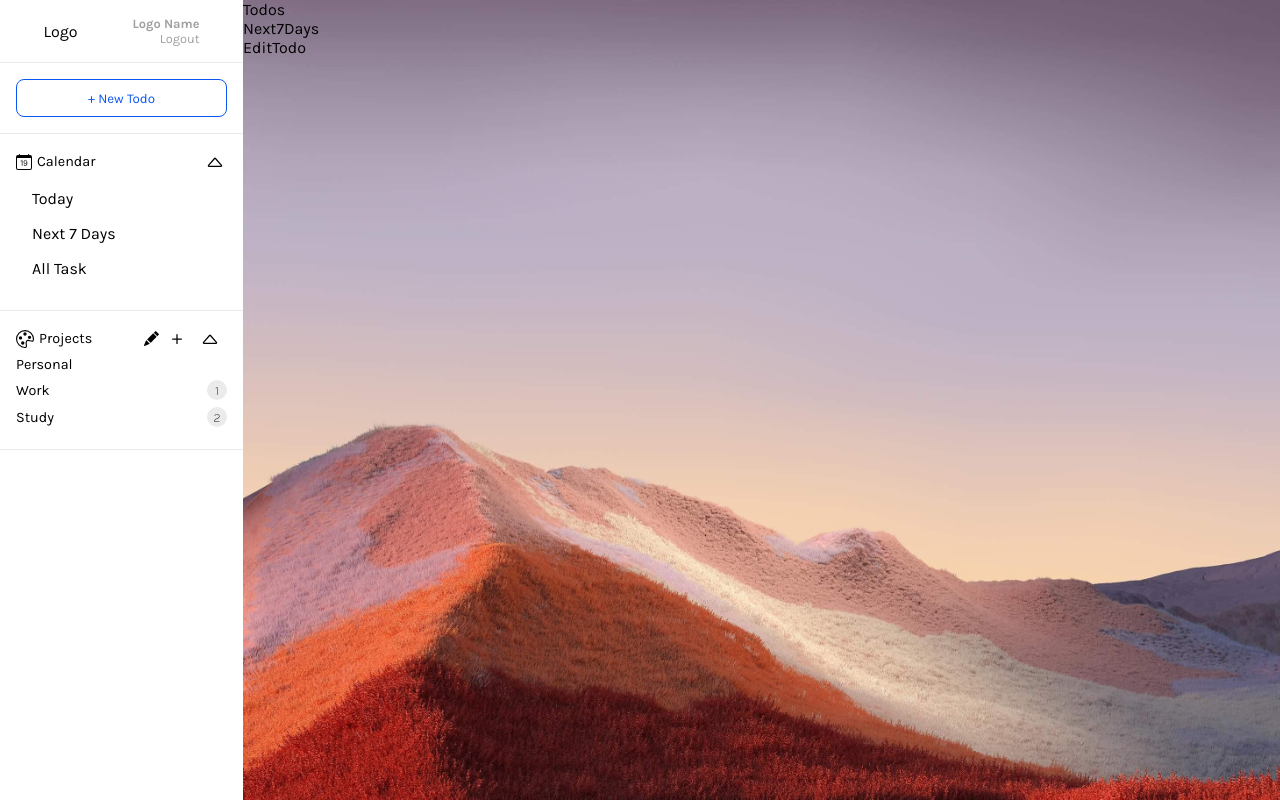
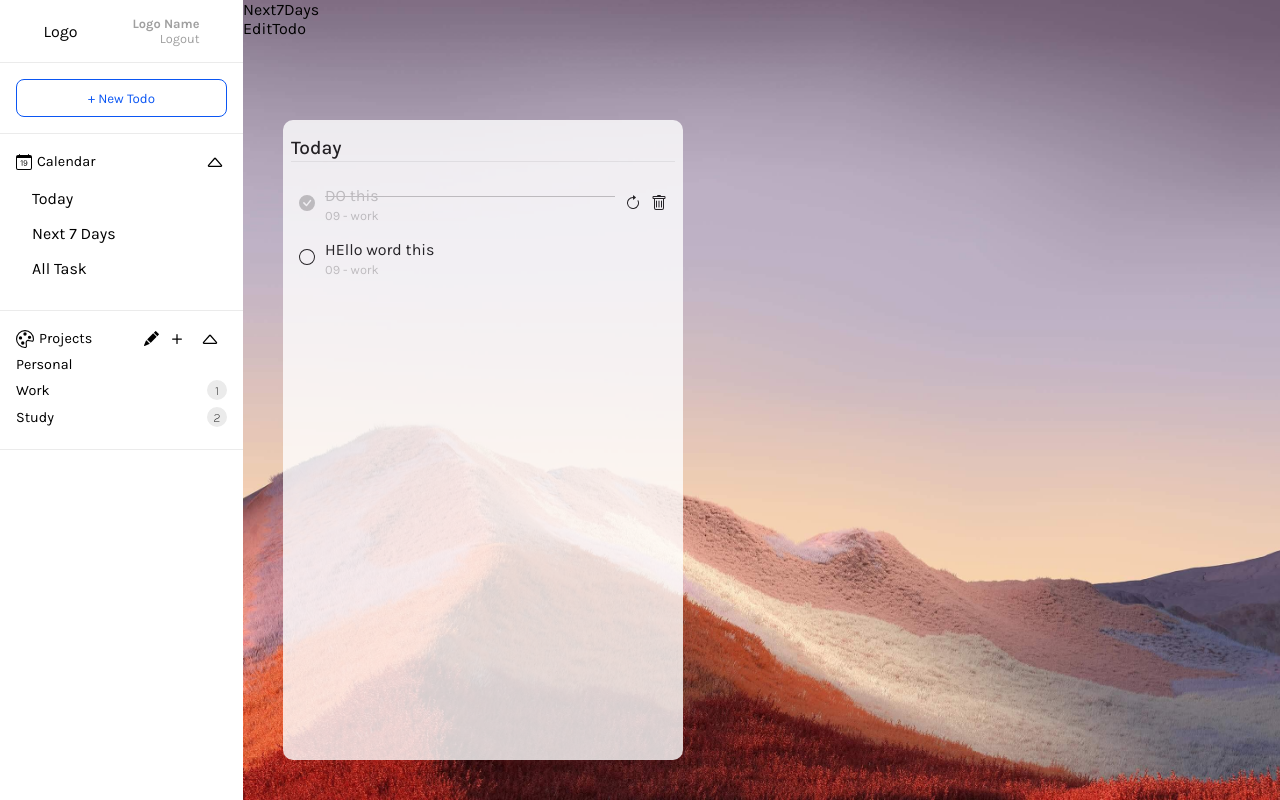
Before and after one commit to tanuj-kalonia/FireBase_ToDo, a React (Create React App) app: page / in a window 1280 px wide. Built offline with nearby package versions, Linux system fonts and the light colour scheme.

Commit message:
Render Todo items

```diff
--- a/src/App.css
+++ b/src/App.css
@@ -37,6 +37,8 @@
   background: url("./Images/backround2.jpg");
   background-repeat: no-repeat;
   background-size: cover;
+
+  position: relative;
 }
 
 .User {
@@ -71,6 +73,7 @@
   width: 100vw;
   height: 100vh;
   background-color: rgba(0, 0, 0, 0.5);
+  z-index: 100;
 }
 .Modal .container {
   position: absolute;
@@ -338,3 +341,65 @@
   border: none;
   color: white;
 }
+
+/* Todos */
+.Todos {
+  width: 400px;
+  height: 80%;
+  background-color: white;
+
+  position: absolute;
+  bottom: 40px;
+  left: 40px;
+
+  border-radius: 10px;
+  opacity: 0.8;
+  padding: 0 0.5rem 0.5rem 0.5rem;
+}
+
+.Todo {
+  padding: 0.5rem 0.5rem;
+}
+.Todos .selected-project {
+  margin: 1rem 0;
+  font-size: 1.2rem;
+  font-weight: 500;
+  padding-bottom: 2px;
+  border-bottom: 1px solid #ebebeb;
+  text-transform: capitalize;
+}
+
+.Todos .todos {
+  overflow-y: auto;
+}
+.Todo .todo-container {
+  display: flex;
+  align-items: center;
+}
+
+.Todo .todo-container .text {
+  position: relative;
+  margin: 0 10px;
+  flex: 1;
+}
+.Todo .todo-container span {
+  cursor: pointer;
+}
+.Todo .todo-container .add-to-next-day {
+  margin-right: 10px;
+}
+.Todo .todo-container .text span {
+  color: #bebebe;
+  font-size: 0.8rem;
+}
+.Todo .todo-container .text .line {
+  height: 1px;
+  background: #bebebe;
+  position: absolute;
+  top: 25%;
+  width: 0;
+  transition: widht 0.3s ease-in-out;
+}
+.Todo .todo-container .text .line-through {
+  width: 100%;
+}
--- a/src/components/Todo.jsx
+++ b/src/components/Todo.jsx
@@ -1,8 +1,60 @@
 import React from 'react'
+import { ArrowClockwise, CheckCircleFill, Circle, Trash } from 'react-bootstrap-icons'
 
-const Todo = () => {
+const Todo = ({ todo }) => {
+
+    const [hover, setHover] = React.useState(false);
+
     return (
-        <div>Todo</div>
+        <div className="Todo">
+            <div
+                className="todo-container"
+                onMouseEnter={() => setHover(true)}
+                onMouseLeave={() => setHover(false)}
+            >
+                <div className="check-todo">
+                    {
+                        todo.checked ?
+                            <span className='checked'>
+                                <CheckCircleFill color='#bebebe' />
+                            </span>
+                            :
+                            <span className='unchecked'>
+                                <Circle color={todo.color} />
+                            </span>
+
+                    }
+                </div>
+
+                <div className="text">
+                    <p
+                        style={{ color: todo.checked ? '#bebebe' : '#000' }}
+                    >
+                        {todo.name}
+                    </p>
+                    <span>{todo.time} - {todo.project}</span>
+                    <div className={`line ${todo.checked ? ' line-through' : ''}`}></div>
+                </div>
+
+                <div className="add-to-next-day">
+                    {
+                        todo.checked &&
+                        <span>
+                            <ArrowClockwise />
+                        </span>
+                    }
+                </div>
+
+                <div className="delete-todo">
+                    {
+                        (hover || todo.checked) &&
+                        <span>
+                            <Trash />
+                        </span>
+                    }
+                </div>
+            </div>
+        </div>
     )
 }
 
--- a/src/components/Todos.jsx
+++ b/src/components/Todos.jsx
@@ -1,9 +1,52 @@
 import React from 'react'
+import Todo from './Todo'
+import Next7Days from './Next7Days';
 
 const Todos = () => {
+    const selectedProject = 'today';
+
+    const todos = [
+        {
+            id: 'asfsf34fas',
+            name: 'DO this',
+            time: '09',
+            data: "12312",
+            day: '1',
+            checked: true,
+            color: '$34rft5',
+            project: 'work'
+
+        },
+        {
+            id: 'asfsffas',
+            name: 'HEllo word this',
+            time: '09',
+            data: "12312",
+            day: '6',
+            checked: false,
+            color: '$34rfd5',
+            project: 'work'
+
+        }
+    ]
     return (
-        <div>Todos</div>
+        <div className="Todos">
+            <div className="selected-project">
+                {selectedProject}
+            </div>
+
+            <div className="todos">
+                {
+                    selectedProject === 'Next 7 days' ?
+                        <Next7Days todos={todos} />
+                        :
+                        todos.map(todo => (
+                            <Todo todo={todo} key={todo.id} />
+                        ))
+                }
+            </div>
+        </div>
     )
 }
 
-export default Todos
+export default Todos;
```
